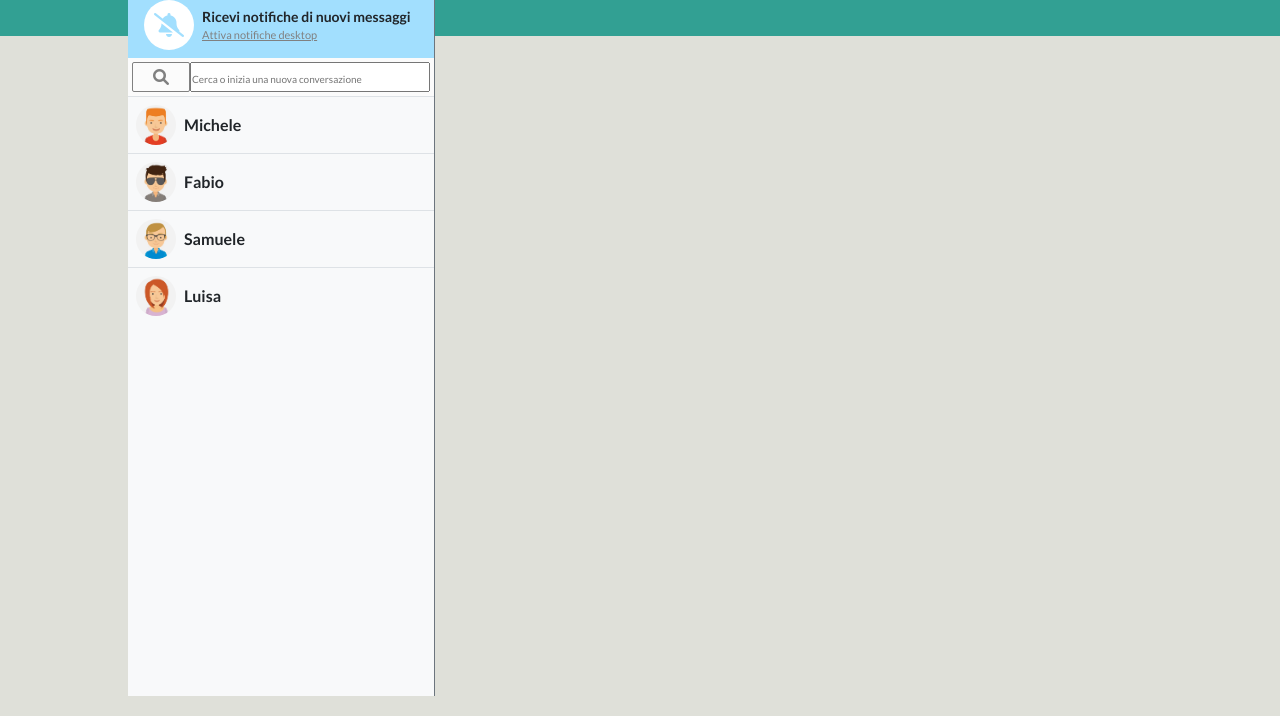
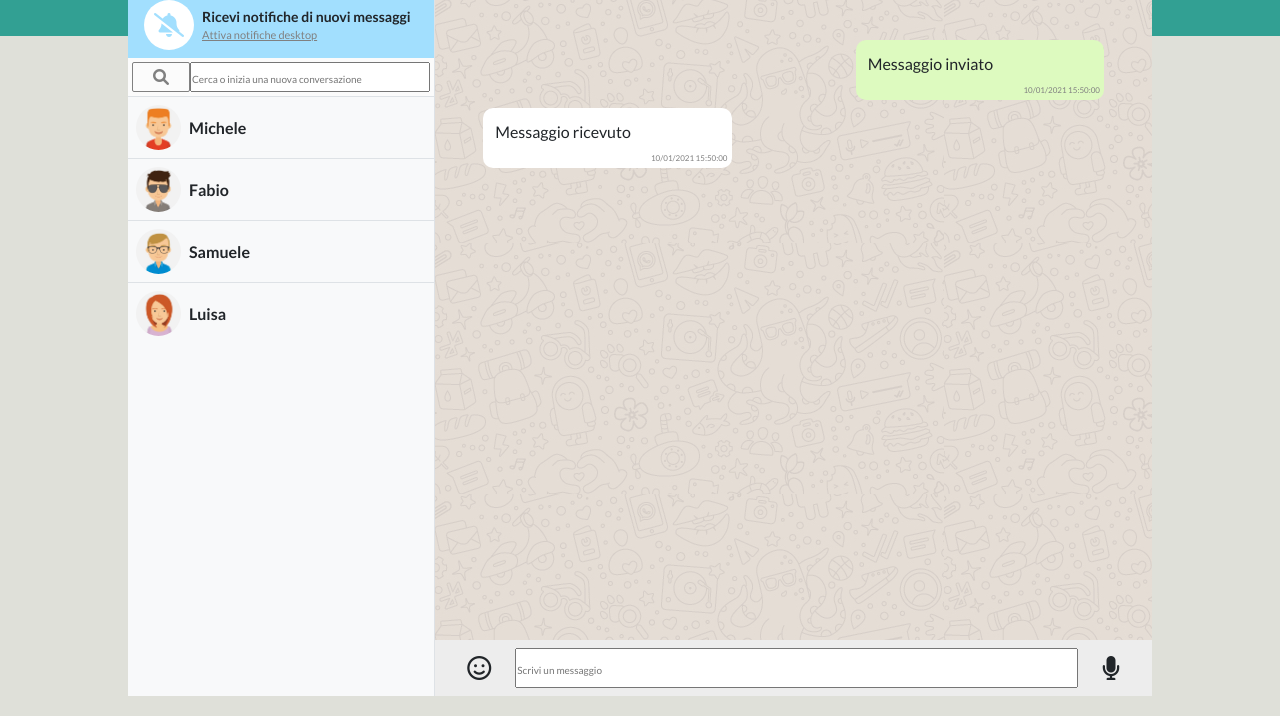
Before and after one commit to Bonu93/vue-boolzapp, a plain HTML site: page index.html in a window 1280 px wide. Shown: the part 84-800 px from the top of the page. Drawn offline with nearby package versions, Linux system fonts and the light colour scheme.

Commit message:
complete

```diff
--- a/css/main.css
+++ b/css/main.css
@@ -25,6 +25,10 @@ body {
 
 .w-30 {
     width: 30%;
+}
+
+.w-40 {
+    width: 40%;
 }
 
 .w-70 {
@@ -106,7 +110,56 @@ body {
     color: grey;
 }
 
-.search-input::placeholder {
+.search-input::placeholder,
+.write-message::placeholder {
     font-size: 10px;
-    margin-left: 10px;
 }
+
+/* CONTACTS SECTION */
+
+.contact {
+    cursor: pointer;
+}
+
+.contact-image img {
+    width: 45px;
+    border-radius: 50%;
+}
+
+/* CHAT SECTION */
+
+.chat {
+    background-image: url(../img/mine.jpg);
+}
+
+.message {
+    border-radius: 10px;
+}
+
+.message.sent {
+    background-color: #ddfabf;
+}
+
+.message.received {
+    background-color: #fff;
+}
+
+.message .message-date {
+    font-size: .5rem;
+    color: grey;
+}
+
+/* MESSAGE INPUT SECTION */
+
+.message-input {
+    background-color: #ededed;
+}
+
+.message-input i {
+    font-size: 1.5rem;
+}
+
+.mic,
+.emoji {
+    cursor: pointer;
+}
--- a/index.html
+++ b/index.html
@@ -18,7 +18,7 @@
     <div id="app" class="d-flex">
 
         <!-- left sidebar -->
-        <aside class="w-30 h-100 d-flex flex-column border-end border-secondary">
+        <aside class="w-30 h-100 d-flex flex-column border-end">
             <!-- section header -->
             <header class="sec-header p-2 d-flex justify-content-between align-items-center">
                 <!-- user details and image -->
@@ -59,9 +59,9 @@
             </div>
 
             <!-- chats section -->
-            <div class="chats flex-grow-1 bg-light">
+            <div class="chats flex-grow-1 bg-light overflow-auto">
                 <div v-for="contact in contacts" class="contact d-flex align-items-center p-2 border-top">
-                    <div class="user-image">
+                    <div class="contact-image">
                         <img :src="`./img/avatar${contact.avatar}.jpg`" :alt="`${contact.name}`">
                     </div>
                     <div class="contact-detail mx-2">
@@ -95,7 +95,38 @@
                 </div>
 
             </header>
+
+            <div class="chat flex-grow-1 p-5 overflow-auto d-flex flex-column">
+                <div class="message mb-2 p-1 w-40 sent align-self-end d-flex flex-column">
+                    <div class="message-text p-2">
+                        Messaggio inviato
+                    </div>
+                    <div class="message-date text-end">
+                        10/01/2021 15:50:00
+                    </div>
+                </div>
+                <div class="message mb-2 p-1 w-40 received d-flex flex-column">
+                    <div class="message-text p-2">
+                        Messaggio ricevuto
+                    </div>
+                    <div class="message-date text-end">
+                        10/01/2021 15:50:00
+                    </div>
+                </div>
+            </div>
+            <!-- message input -->
+            <div class="message-input d-flex p-2">
+                <div class="emoji px-4 py-2 d-flex justify-content-center align-items-center">
+                    <i class="far fa-smile"></i>
+                </div>
+                <input type="text" placeholder="Scrivi un messaggio" class="write-message flex-grow-1">
+                <div class="mic px-4 py-2 d-flex justify-content-center align-items-center">
+                    <i class="fas fa-microphone"></i>
+                </div>
+            </div>
+
         </main>
+
     </div>
 
 
```
